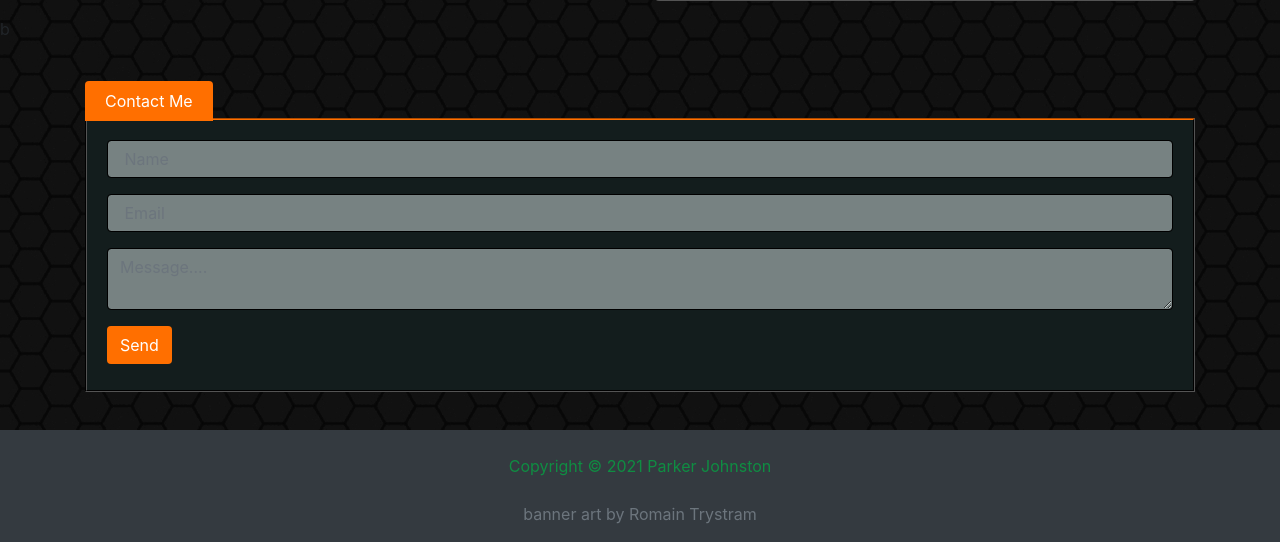
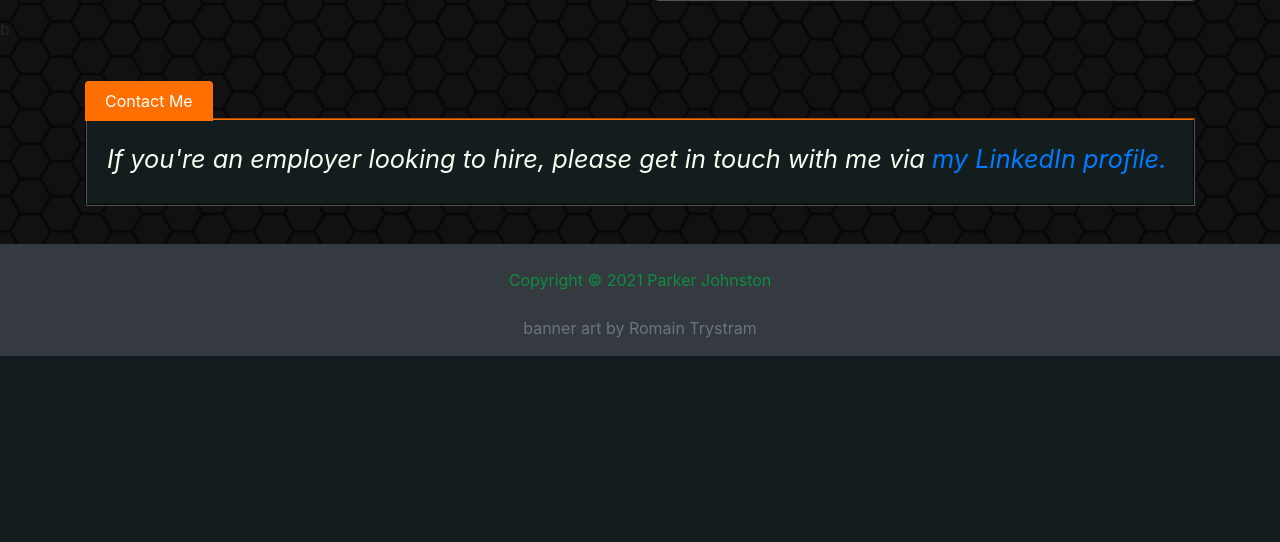
Before and after one commit to Paraprax/portfolio-2021, a PHP site: page / in a window 1280 px wide. Shown: the part 2547-3089 px from the top of the page. After the commit the page ends 2903 px from the top, so only its background shows below. Run offline with PHP 8.4, Linux system fonts and the light colour scheme; some libraries are stand-ins or nearby versions.

Commit message:
Replace contact forms with temporary link

```diff
--- a/assets/css/style.css
+++ b/assets/css/style.css
@@ -293,6 +293,10 @@ td {
   background-color: rgb(255, 111, 0);
 }
 
+.contact-pitch {
+  font-size: 19pt;
+}
+
 a:hover {
   color: rgb(21, 194, 90);
   text-decoration: none;
--- a/index.html
+++ b/index.html
@@ -243,9 +243,9 @@
         <div class="row">
           <div class="col">
             <span id="contact-tab" class="text-white rounded-top">Contact Me</span>
-
             <div id="forms" class="card-header">
-              <div class="form-group">
+              <p class="contact-pitch"><em>If you're an employer looking to hire, please get in touch with me via <a href="https://www.linkedin.com/in/parker-johnston-a807077a/">my LinkedIn profile.</a></em></p>
+              <!-- <div class="form-group">
                 <input type="text" placeholder=" Name " class="form-control" />
               </div>
 
@@ -259,7 +259,7 @@
 
               <div class="form-group">
                 <button id="submit-button" class="btn text-white">Send</button>
-              </div>
+              </div> -->
             </div>
           </div>
         </div>
```
